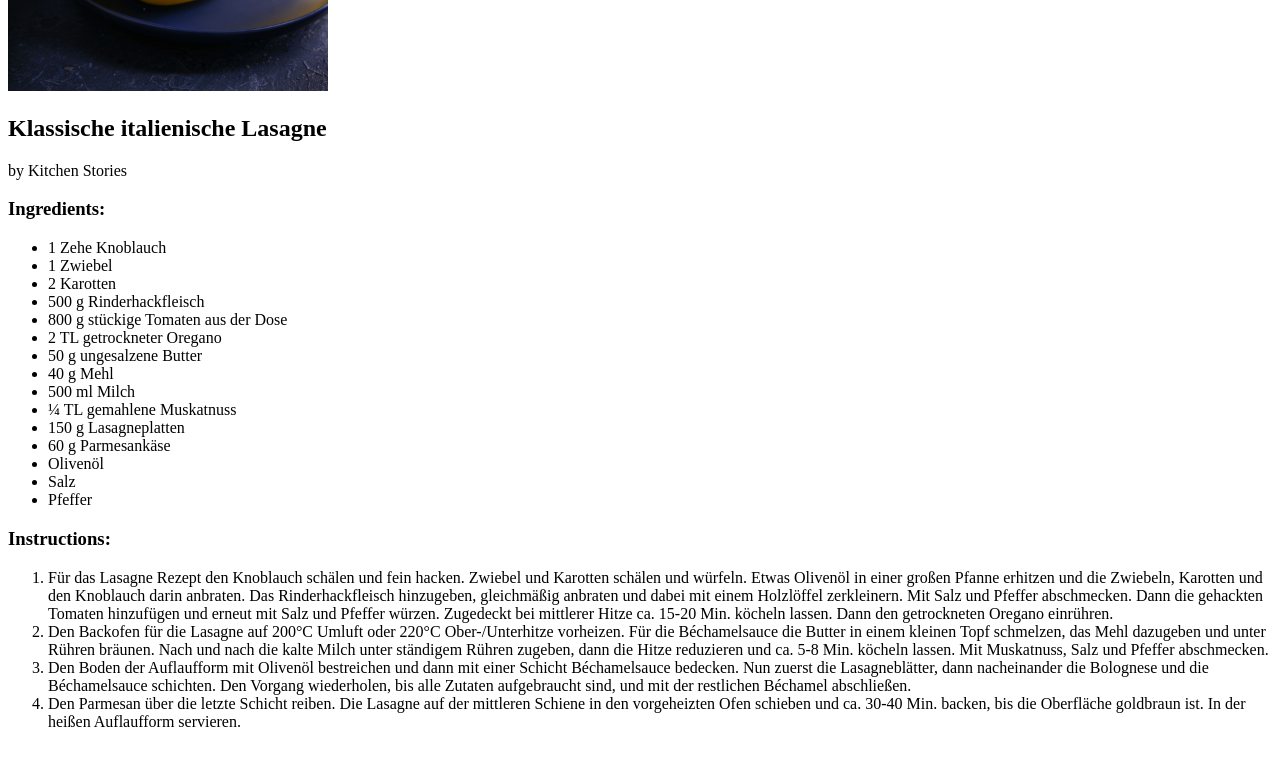
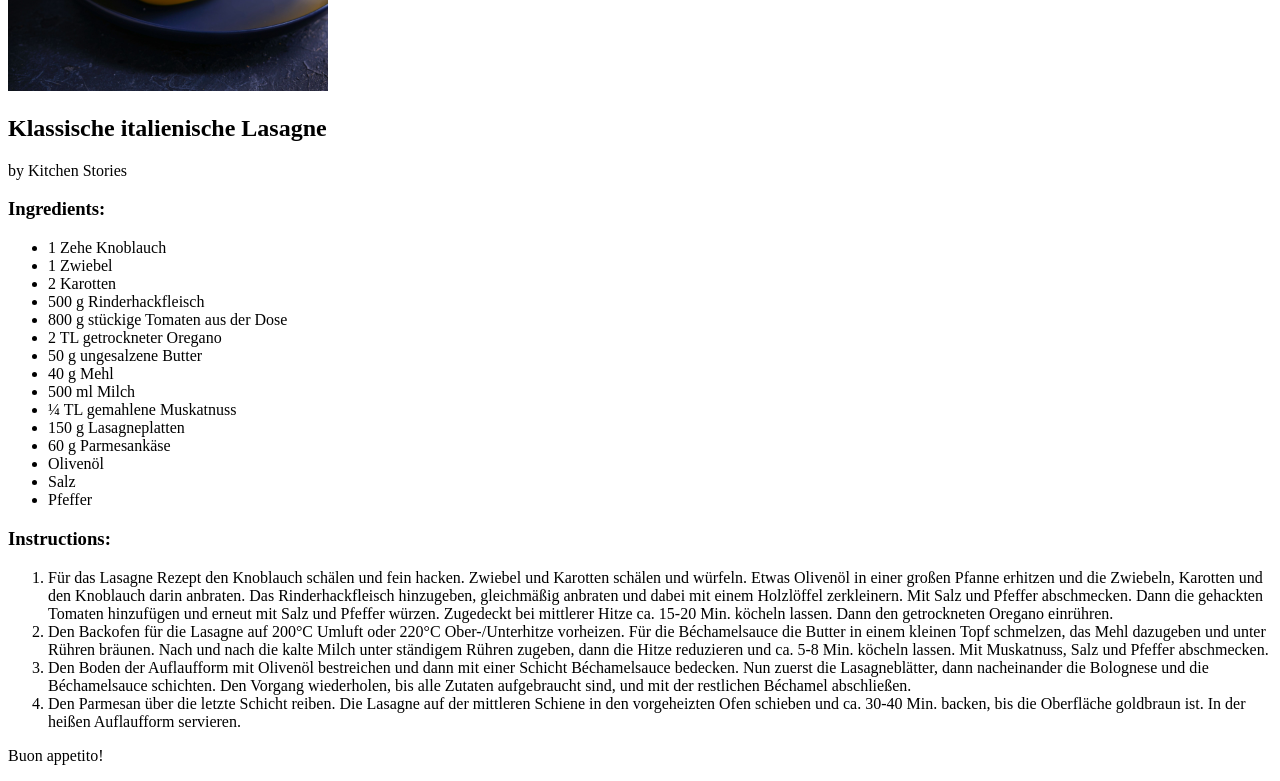
Before and after one commit to joshsnxw/odin-recipes, a plain HTML site: page recipes/lasagna.html in a window 1280 px wide. Shown: the part 389-1170 px from the top of the page. Before the commit the page ends 1136 px from the top, so only its background shows below. Drawn offline with Linux system fonts and the light colour scheme.

Commit message:
Add paragraph at the end of the page

```diff
--- a/recipes/lasagna.html
+++ b/recipes/lasagna.html
@@ -124,7 +124,7 @@
                 servieren.
             </li>
         </ol>
-
+        <p>Buon appetito!</p>
     </div>
 </body>
 
```
